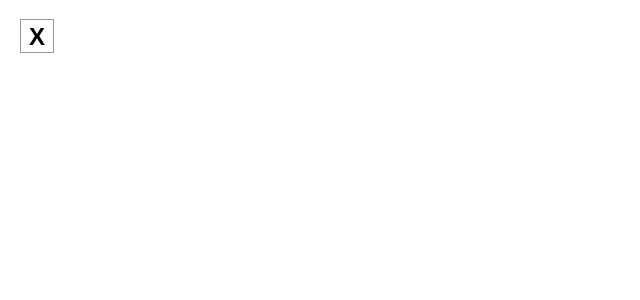
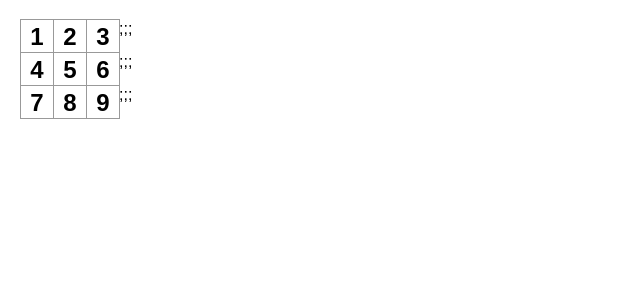
Before and after one commit to pgiardiniere/react-learn, a React (Create React App) app in the folder tutorial-tic-tac-toe/src/: page / in a window 1280 px wide. Shown: the top 300 px of the page, without its empty margins (0-640 px from the left). Built offline with nearby package versions, Linux system fonts and the light colour scheme.

Commit message:
copy in bugged tutorial code

```diff
--- a/tutorial-tic-tac-toe/src/App.js
+++ b/tutorial-tic-tac-toe/src/App.js
@@ -1,5 +1,21 @@
 import React from 'react';
 
-export default function Square() {
-  return <button className="square">X</button>;
+export default function Board() {
+  return <>
+      <div className='board-row'>
+        <button className="square">1</button>;
+        <button className="square">2</button>;
+        <button className="square">3</button>;
+      </div>
+      <div className='board-row'>
+        <button className="square">4</button>;
+        <button className="square">5</button>;
+        <button className="square">6</button>;
+      </div>
+      <div className='board-row'>
+        <button className="square">7</button>;
+        <button className="square">8</button>;
+        <button className="square">9</button>;
+      </div>
+    </>;
 }
```
